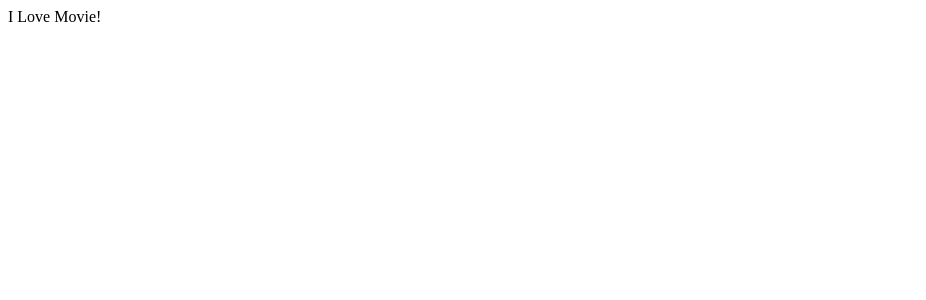
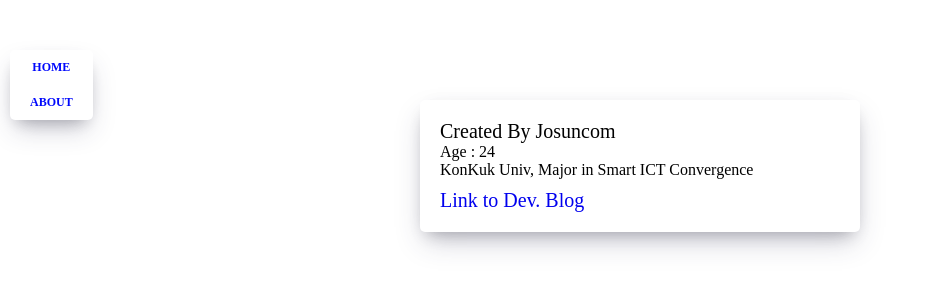
Before and after one commit to josuncom/movieApp, a React (Create React App) app: page /#/about in a window 1280 px wide. Shown: the top 300 px of the page, without its empty margins (0-926 px from the left). Built offline with nearby package versions, Linux system fonts and the light colour scheme.

Commit message:
semi-final

```diff
--- a/src/App.js
+++ b/src/App.js
@@ -2,12 +2,16 @@ import React from 'react';
 import {HashRouter, Route} from "react-router-dom";
 import About from "./routes/about";
 import Home from "./routes/home";
+import Navi from "./components/navi";
+import Detail from "./routes/detail";
 
 function App(){
   return (
   <HashRouter>
+    <Navi/>
     <Route path="/" exact={true} component={Home}/>
     <Route path="/about" exact={true} component={About}/>
+    <Route path="/movie/:id" component={Detail} />
   </HashRouter>
   );
 }
--- a/src/components/movie.js
+++ b/src/components/movie.js
@@ -1,35 +1,48 @@
 import React from "react";
+import { Link } from "react-router-dom";
 import PropTypes from "prop-types";
-import './movie.css';
+import "./movie.css";
 
-function Movie({id, year, title, summary, poster, genres}){
-    return (
-    <div className="movies_movie">
+function Movie({ id, year, title, summary, poster, genres }) {
+  return (
+    <div className="movie">
+      <Link
+        to={{
+          pathname: `/movie/${id}`,
+          state: {
+            year,
+            title,
+            summary,
+            poster,
+            genres
+          }
+        }}
+      >
         <img src={poster} alt={title} title={title} />
-        <div className="movie_data">
-            <h3 className="movie_title">{title}</h3>
-            <h5 className="movie_year">{year}</h5>
-            <ul className="movie_genres">
-                {genres.map((genre, index) =>
-                <li key={index} className="movie__genre">
-                    {genre}
-                </li>)}
-            </ul>
-            <p className="movie_summary">{summary}</p>
+        <div className="movie__data">
+          <h3 className="movie__title">{title}</h3>
+          <h5 className="movie__year">{year}</h5>
+          <ul className="movie__genres">
+            {genres.map((genre, index) => (
+              <li key={index} className="genres__genre">
+                {genre}
+              </li>
+            ))}
+          </ul>
+          <p className="movie__summary">{summary.slice(0, 180)}...</p>
         </div>
-
+      </Link>
     </div>
-    )
+  );
 }
 
-
 Movie.propTypes = {
-    id : PropTypes.number.isRequired,
-    year : PropTypes.number.isRequired,
-    title : PropTypes.string.isRequired,
-    summary : PropTypes.string.isRequired,
-    poster : PropTypes.string.isRequired,
-    genres : PropTypes.arrayOf(PropTypes.string).isRequired
+  id: PropTypes.number.isRequired,
+  year: PropTypes.number.isRequired,
+  title: PropTypes.string.isRequired,
+  summary: PropTypes.string.isRequired,
+  poster: PropTypes.string.isRequired,
+  genres: PropTypes.arrayOf(PropTypes.string).isRequired
 };
 
 export default Movie;
--- /dev/null
+++ b/src/components/navi.css
@@ -0,0 +1,35 @@
+.nav {
+    z-index: 1;
+    position: fixed;
+    top: 50px;
+    left: 10px;
+    display: flex;
+    flex-direction: column;
+    background-color: white;
+    padding: 10px 20px;
+    box-shadow: 0 13px 27px -5px rgba(50, 50, 93, 0.25),
+      0 8px 16px -8px rgba(0, 0, 0, 0.3), 0 -6px 16px -6px rgba(0, 0, 0, 0.025);
+    border-radius: 5px;
+  }
+
+  @media screen and (max-width: 1090px) {
+    .nav {
+      left: initial;
+      top: initial;
+      bottom: 0px;
+      width: 100%;
+    }
+  }
+
+  .nav a {
+    text-decoration: none;
+    color: #0008fc;
+    text-transform: uppercase;
+    font-size: 12px;
+    text-align: center;
+    font-weight: 600;
+  }
+
+  .nav a:not(:last-child) {
+    margin-bottom: 20px;
+  }
--- /dev/null
+++ b/src/components/navi.js
@@ -0,0 +1,14 @@
+import React from 'react';
+import { Link } from 'react-router-dom';
+import "./navi.css";
+
+function Navi(){
+    return(
+        <div className="nav">
+            <Link to="/">Home</Link>
+            <Link to="/about">About</Link>
+        </div>
+    );
+}
+
+export default Navi;
--- /dev/null
+++ b/src/routes/about.css
@@ -0,0 +1,25 @@
+.about__container {
+    box-shadow: 0 13px 27px -5px rgba(50, 50, 93, 0.25),
+      0 8px 16px -8px rgba(0, 0, 0, 0.3), 0 -6px 16px -6px rgba(0, 0, 0, 0.025);
+    padding: 20px;
+    border-radius: 5px;
+    background-color: white;
+    margin: 0 auto;
+    margin-top: 100px;
+    width: 100%;
+    max-width: 400px;
+    font-weight: 300;
+  }
+
+  .about__container span:first-child {
+    font-size: 20px;
+  }
+
+  .about__container span:last-child {
+    display: block;
+    margin-top: 10px;
+  }
+
+  a{
+    text-decoration:none;
+  }
--- a/src/routes/about.js
+++ b/src/routes/about.js
@@ -1,7 +1,18 @@
 import React from "react";
+import "./about.css";
 
-function About(){
-    return <span>I Love Movie!</span>;
+function About(props){
+    console.log(props);
+    return (
+        <div className="about__container">
+            <span>Created By Josuncom</span><br/>
+            <span>Age : 24</span><br/>
+            <span>KonKuk Univ, Major in Smart ICT Convergence</span><br/>
+            <a href="https://velog.io/@josuncom">
+             <span>Link to Dev. Blog</span>
+             </a>
+        </div>
+    );
 }
 
 export default About;
--- /dev/null
+++ b/src/routes/detail.js
@@ -0,0 +1,19 @@
+import React from "react";
+
+class Detail extends React.Component {
+  componentDidMount() {
+    const { location, history } = this.props;
+    if (location.state === undefined) {
+      history.push("/");
+    }
+  }
+  render() {
+    const { location } = this.props;
+    if (location.state) {
+      return <span>{location.state.summary}</span>;
+    } else {
+      return null;
+    }
+  }
+}
+export default Detail;
```
Also changed, not shown: src/components/movie.css (indentation only), src/routes/home.css (indentation only).
